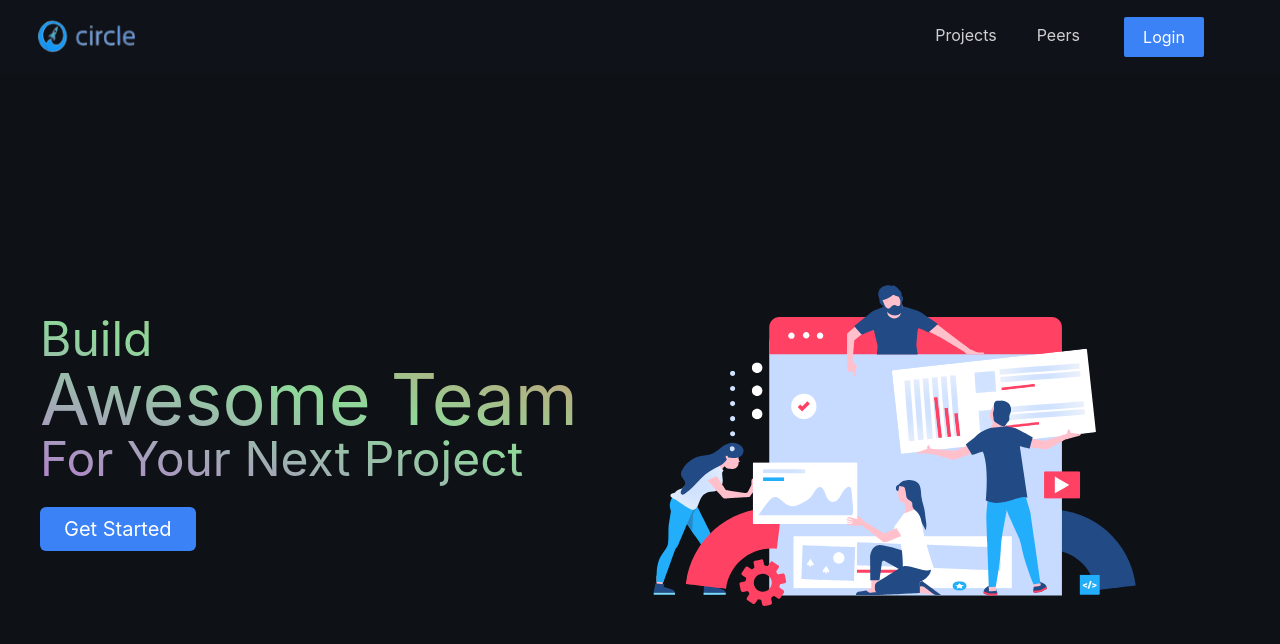
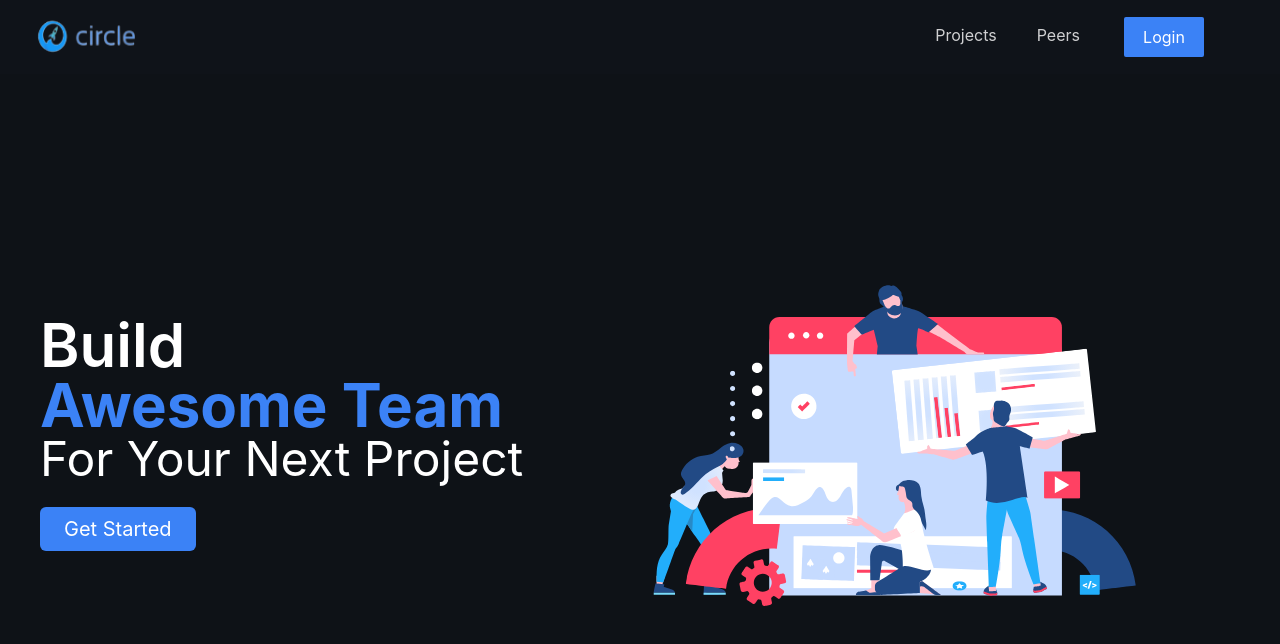
Before and after one commit to your-circle/circle-frontend, a Next.js app: page / in a window 1280 px wide. Shown: the top 644 px of the page. Built offline with nearby package versions, Linux system fonts and the light colour scheme.

Commit message:
fix font size

```diff
--- a/pages/index.tsx
+++ b/pages/index.tsx
@@ -18,12 +18,18 @@ const Home: NextPage = () => {
   return (
     <div className="flex items-start flex-col md:items-center md:flex-row md:justify-between h-[calc(100vh-74px)]">
       <div className="flex flex-col ml-4 w-fit md:w-1/2">
-        <div className="flex flex-col items-start home-text basis-3/6 px-6 py-2 text-center text-transparent bg-clip-text bg-gradient-to-tr from-[#B679D2] via-[#8FD89A] to-[#E8735C]">
+        <div className="flex flex-col items-start home-text basis-3/6 px-6 py-2 text-center text-transparent bg-clip-text">
           <div className="flex gap-[10px] md:gap-0 md:flex-col md:items-start">
-            <span className="text-5xl lg:text-5xl">Build </span>
-            <span className="text-5xl lg:text-7xl">Awesome Team</span>
+            <span className="text-4xl md:text-4xl font-semibold lg:text-6xl text-white">
+              Build
+            </span>
+            <span className="text-4xl md:text-4xl font-bold lg:text-6xl text-blue-500">
+              Awesome Team
+            </span>
           </div>
-          <span className="text-4xl lg:text-5xl">For Your Next Project</span>
+          <span className="text-3xl md:text-3xl lg:text-5xl text-white">
+            For Your Next Project
+          </span>
         </div>
         <button
           onClick={() => router.push("/login")}
```
